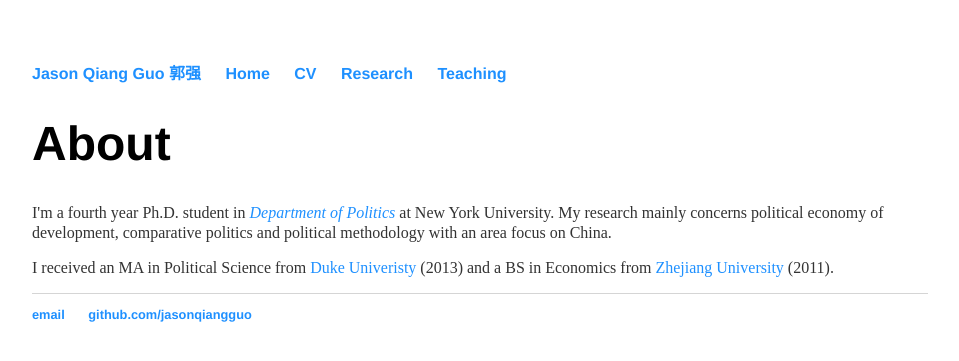
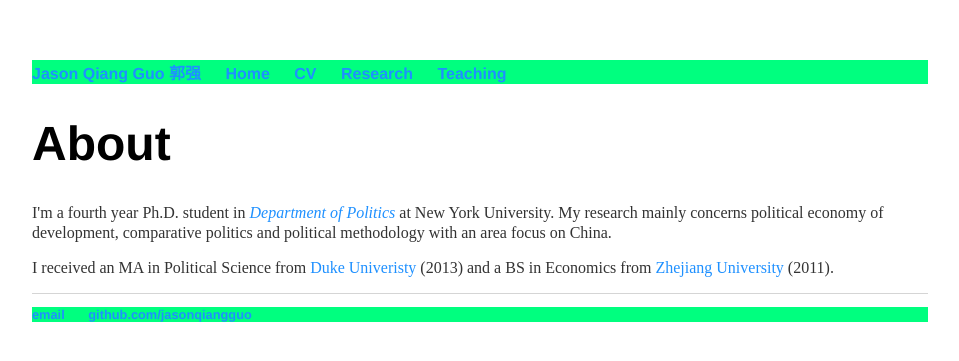
Before and after one commit to jasonqiangguo/jasonqiangguo.github.io, a Jekyll site: the page built from index.html, in a window 1280 px wide. Shown: the top 361 px of the page, without its empty margins (160-1119 px from the left). Built offline with Jekyll 4.4.1, drawn with Linux system fonts in a browser that asks for light colours.

Commit message:
homepage

```diff
--- a/css/main.css
+++ b/css/main.css
@@ -7,6 +7,7 @@ nav ul, footer ul {
     padding: 0px;
     list-style: none;
     font-weight: bold;
+    background-color: #00ff7f;
 }
 nav ul li, footer ul li {
     display: inline;
```
